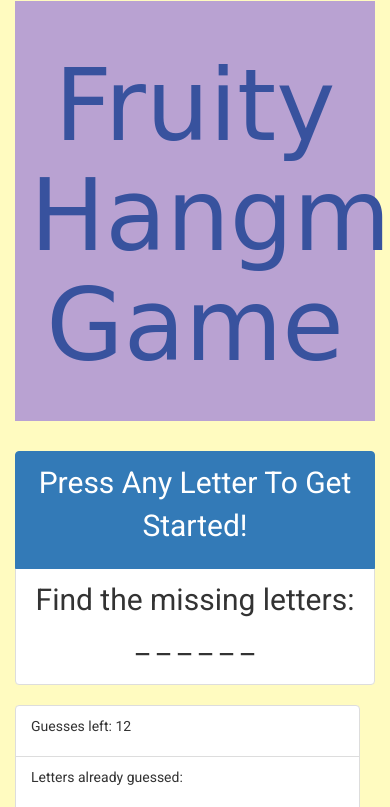
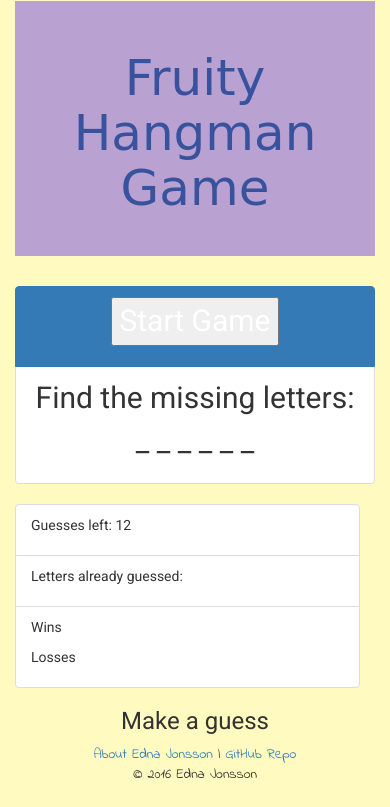
Before and after one commit to Ednas/hangmanGame, a PHP site: page / in a window 390 px wide; the page is wider, and only the part inside the window is pictured. Shown: the top 807 px of that part. After the commit the page ends 778 px from the top of that part, so only its background shows below. Run offline with PHP 8.4, Linux system fonts and the light colour scheme; some web fonts are replaced.

Commit message:
Added a start game to allow mobile users to view buttons

```diff
--- a/assets/css/style.css
+++ b/assets/css/style.css
@@ -62,3 +62,13 @@ footer {
   text-align: center;
   font-family: 'Indie Flower', cursive;
 }
+
+@media only screen and (max-width: 800px){
+  .jumbotron h1 {
+  font-size: 80px;
+}
+}
+@media screen and (max-width: 600px){
+.jumbotron h1 {
+  font-size: 50px;
+}
--- a/assets/javascript/game.js
+++ b/assets/javascript/game.js
@@ -53,7 +53,6 @@ var buttons = function() {
       var userGuess = listItem.dataset.alphabet;
   //listItem[i].disabled
   //    document.getElementById("Button").disabled = true;
-      console.log('hello ' + userGuess);
       guessedLetter.push(userGuess);
       document.getElementById('guessed').innerHTML = "Letters Already Guessed: " + guessedLetter.join(" ");
       checkLetters(userGuess); // runs the code to check for correctness
@@ -65,7 +64,8 @@ var buttons = function() {
 
   }
 }
-buttons();
+
+document.getElementById("gameStart").onclick = function() {buttons()};
 
 
 //Below is the functionality of the game
@@ -86,7 +86,6 @@ function startGame() {
     blanksAndSuccess.push("_")
   }
   console.log(currentWord);
-  console.log(blanksAndSuccess);
   document.getElementById('currentWord').innerHTML = "Find the missing letters: " + blanksAndSuccess.join(" ");
   document.getElementById('guessesRemaining').innerHTML = "Guesses left: " + numGuesses;
   document.getElementById('guessed').innerHTML = "Letters already guessed: "
@@ -134,7 +133,7 @@ function round() {
   // If we have gotten all the letters to match the solution...
   if (currentLetters.toString() == blanksAndSuccess.toString()) {
     winCounter++; // add to the win counter
-    document.getElementById("word").innerHTML = "The word was " + currentWord;
+    document.getElementById("word").innerHTML = "The last word was " + currentWord;
     alert("You win! The word was " + currentWord); // give the user an alert
 
     // Update the win counter in the HTML
@@ -145,7 +144,7 @@ function round() {
   // If we've run out of guesses
   else if (numGuesses == 0) {
     lossCounter++; // add to the loss counter
-    document.getElementById("word").innerHTML = "The word was " + currentWord;
+    document.getElementById("word").innerHTML = "The last word was " + currentWord;
 
     alert("You lose. The word was " + currentWord); // give the user an alert
 
@@ -156,6 +155,11 @@ function round() {
 
 }
 
+
+
+
+
+
 //Making the stuff run
 //Calling the startGame function
 startGame();
--- a/index.html
+++ b/index.html
@@ -27,7 +27,7 @@
     <div class="scoreBoard">
       <ul class="list-group">
         <li class="list-group-item active">
-          <p class="center"> Press Any Letter To Get Started!</p>
+          <p class="center"><button id="gameStart">Start Game</button></p>
         </li>
         <li class="list-group-item">
           <p id="currentWord">Find the missing letters: </p>
```
